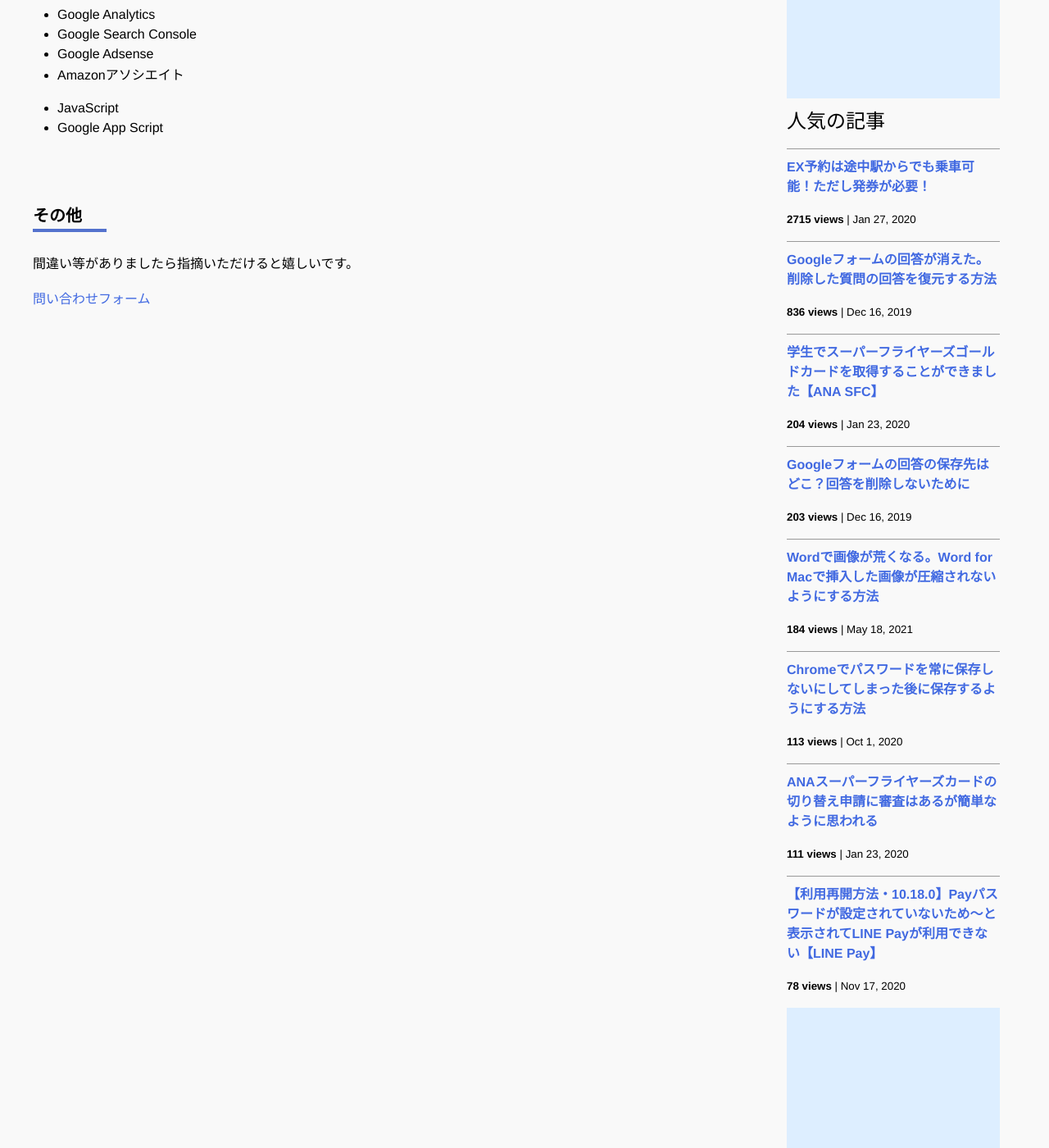
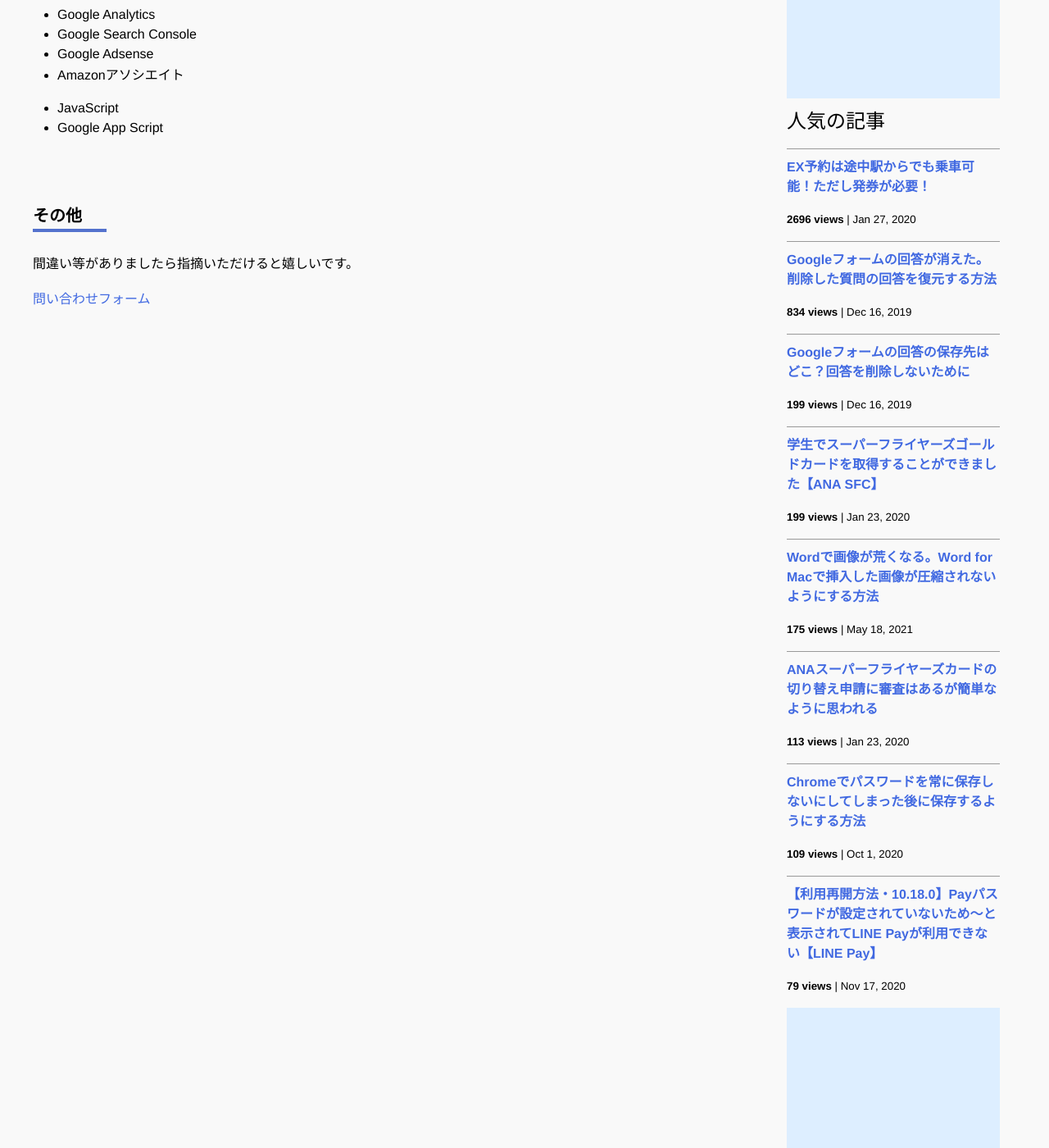
Before and after one commit to iwanaminami/shoyaiwaname, a Jekyll site: the page built from about.markdown, in a window 1280 px wide and 1400 px high, scrolled down 693 px. Shown: the whole window at 82% size. Built offline with Jekyll 4.4.1, drawn with Linux system fonts in a browser that asks for light colours; nearby versions of some CDN libraries; comment, search, counter and statistics services are not loaded.

Commit message:
a new commit message

```diff
--- a/_data/popularposts.yml
+++ b/_data/popularposts.yml
@@ -1,17 +1,17 @@
 side:
-  - view: 2715
+  - view: 2696
     url: /2020/01/27/ex-rideontheway.html
-  - view: 836
+  - view: 834
     url: /2019/12/16/restore-googleform.html
-  - view: 204
+  - view: 199
+    url: /2019/12/16/googleform-answers.html
+  - view: 199
     url: /2020/01/23/sfcgold.html
-  - view: 203
-    url: /2019/12/16/googleform-answers.html
-  - view: 184
+  - view: 175
     url: /2021/05/18/image-compression-word.html
   - view: 113
+    url: /2020/01/23/sfc-judge.html
+  - view: 109
     url: /2020/10/01/googlepassword.html
-  - view: 111
-    url: /2020/01/23/sfc-judge.html
-  - view: 78
+  - view: 79
     url: /2020/11/17/linepay.html
```
